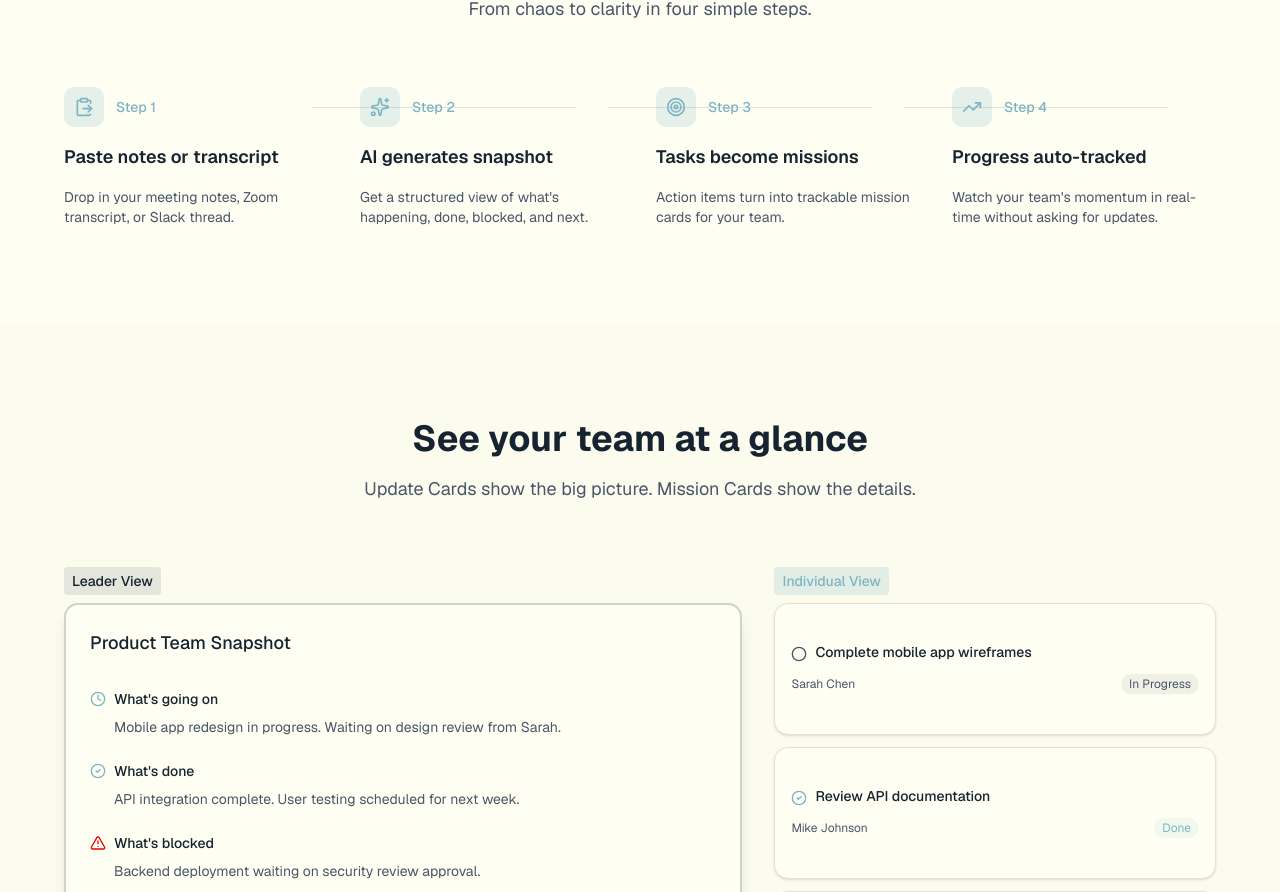
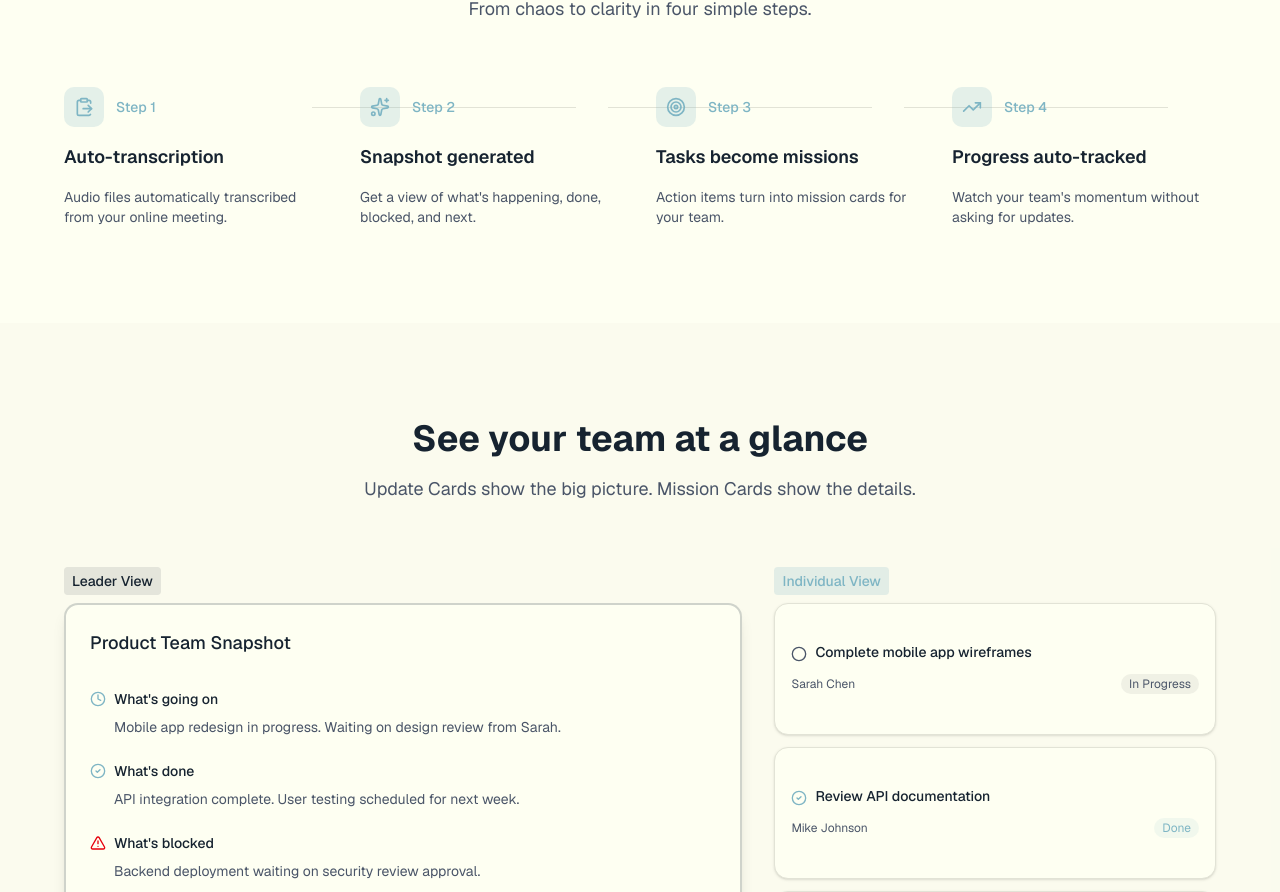
Before and after one commit to vishchris/Wanore, a Next.js app: page / in a window 1280 px wide. Shown: the part 1231-2123 px from the top of the page. Built offline with nearby package versions, Linux system fonts and the light colour scheme.

Commit message:
Update titles and descriptions in Solution component

```diff
--- a/components/solution.tsx
+++ b/components/solution.tsx
@@ -4,23 +4,23 @@ export function Solution() {
   const steps = [
     {
       icon: ClipboardPaste,
-      title: "Paste notes or transcript",
-      description: "Drop in your meeting notes, Zoom transcript, or Slack thread."
+      title: "Auto-transcription",
+      description: "Audio files automatically transcribed from your online meeting."
     },
     {
       icon: Sparkles,
-      title: "AI generates snapshot",
-      description: "Get a structured view of what's happening, done, blocked, and next."
+      title: "Snapshot generated",
+      description: "Get a view of what's happening, done, blocked, and next."
     },
     {
       icon: Target,
       title: "Tasks become missions",
-      description: "Action items turn into trackable mission cards for your team."
+      description: "Action items turn into mission cards for your team."
     },
     {
       icon: TrendingUp,
       title: "Progress auto-tracked",
-      description: "Watch your team's momentum in real-time without asking for updates."
+      description: "Watch your team's momentum without asking for updates."
     }
   ]
 
```
